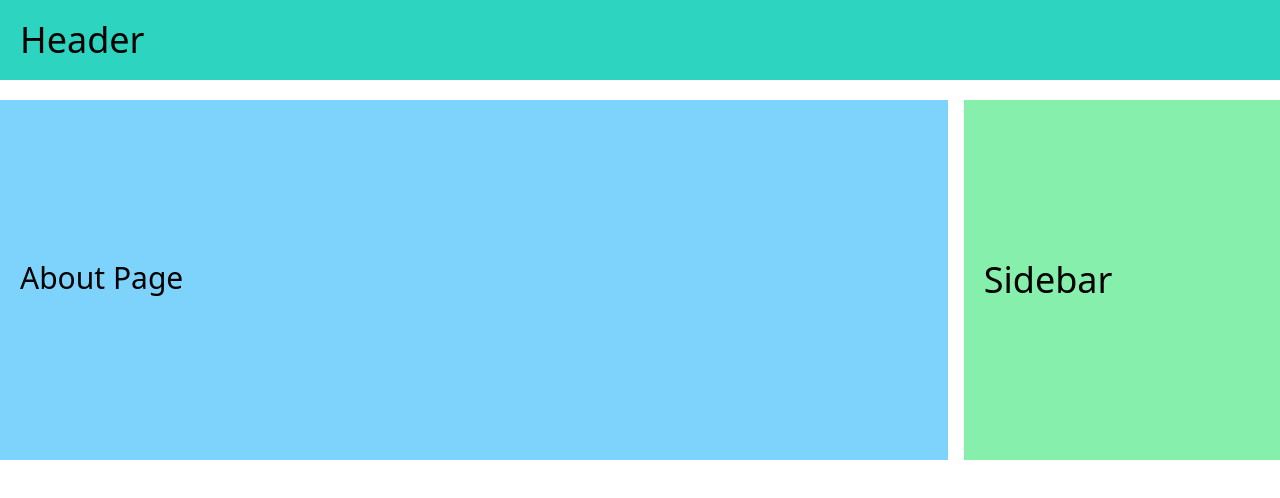
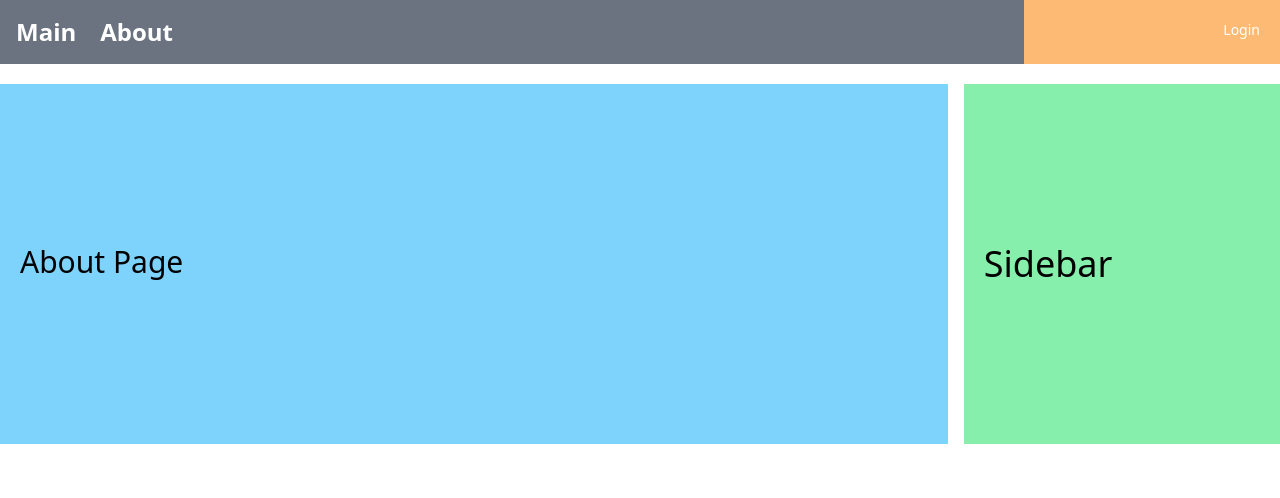
Before and after one commit to LGJ420/study1_front, a React (Create React App) app: page /about in a window 1280 px wide. Shown: the top 498 px of the page. Built offline with nearby package versions, Linux system fonts and the light colour scheme.

Commit message:
2.5 상단 메뉴 컴포넌트 구성

```diff
--- /dev/null
+++ b/src/components/menus/BasicMenu.js
@@ -0,0 +1,29 @@
+import { Link } from "react-router-dom";
+
+const BasicMenu = () => {
+
+    return (
+        <nav id='navbar' className="flex bg-blue-300">
+
+            <div className="w-4/5 bg-gray-500">
+                <ul className="flex p-4 text-white font-bold">
+                    <li className="pr-6 text-2xl">
+                        <Link to={'/'}>Main</Link>
+                    </li>
+                    <li className="pr-6 text-2xl">
+                        <Link to={'/about'}>About</Link>
+                    </li>
+                </ul>
+            </div>
+
+            <div className="w-1/5 flex justify-end bg-orange-300 p-4 font-medium">
+                <div className="text-white text-sm m-1 rounded">
+                    Login
+                </div>
+            </div>
+
+        </nav>
+    )
+}
+
+export default BasicMenu;
--- a/src/layouts/BasicLayout.js
+++ b/src/layouts/BasicLayout.js
@@ -1,23 +1,19 @@
+import BasicMenu from "../components/menus/BasicMenu";
+
 const BasicLayout = ({children}) => {
 
     return (
         <>
-        <header className="bg-teal-400 p-5">
-            <h1 className="text-2xl md:text-4xl">
-                Header
-            </h1>
-        </header>
+        <BasicMenu />
 
         <div className="bg-white my-5 w-full flex flex-col space-y-4 md:flex-row md:space-x-4 md:space-y-0">
 
         <main className="bg-sky-300 md:w-2/3 lg:w-3/4 px-5 py-40">
-            {children}
+            <h1 className="text-2xl md:text-4xl">{children}</h1>
         </main>
 
         <aside className="bg-green-300 md:w-1/3 lg:w-1/4 px-5 py-40">
-            <h1 className="text-2xl md:text-4xl">
-                Sidebar
-            </h1>
+            <h1 className="text-2xl md:text-4xl">Sidebar</h1>
         </aside>
 
         </div>
```
